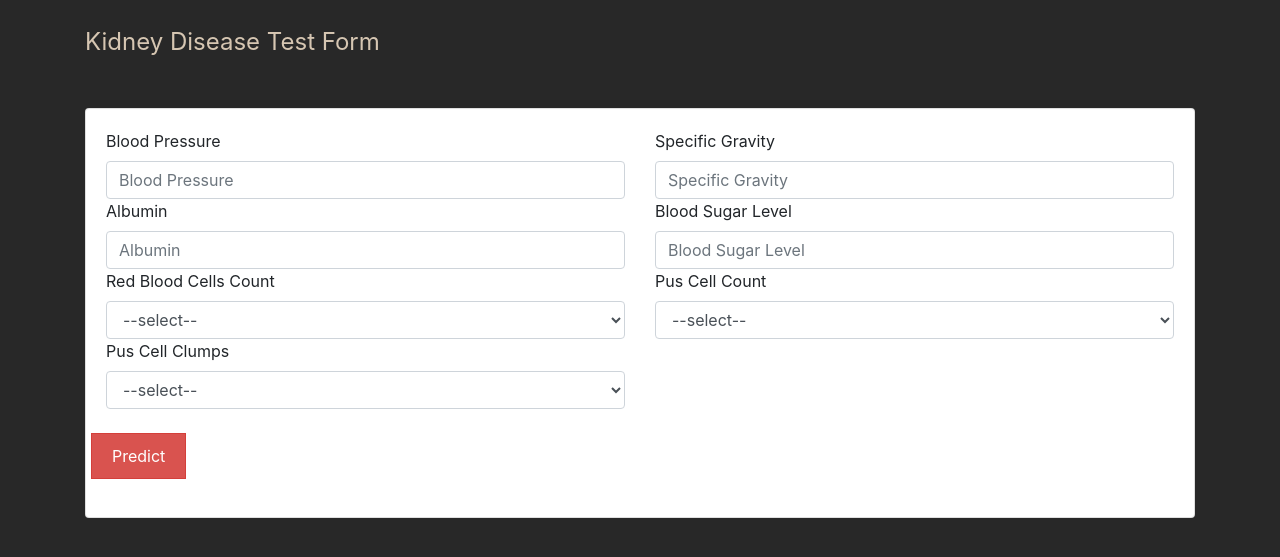
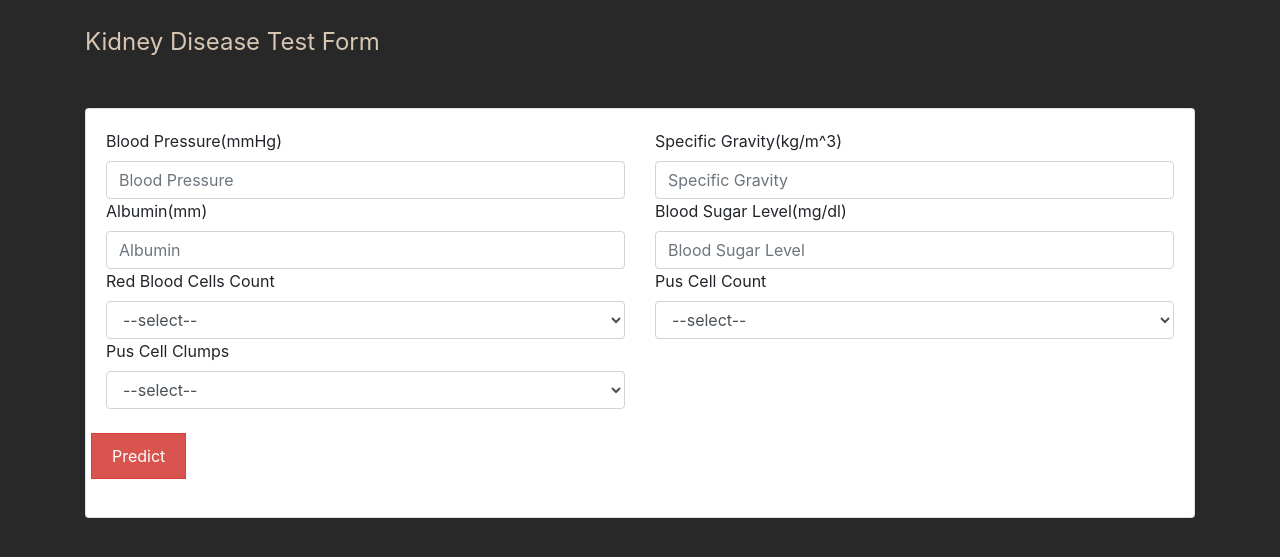
Before and after one commit to sanyukta-patil/Kidney, a Flask app: page / in a window 1280 px wide. Shown: the part 56-613 px from the top of the page. Run offline with Flask 2, Linux system fonts and the light colour scheme; some libraries are stand-ins or nearby versions.

Commit message:
updated unit

```diff
--- a/templates/kidney.html
+++ b/templates/kidney.html
@@ -40,19 +40,19 @@
           <div class="card card-body" >
             <div class="form-group  row">
             <div class="col-sm-6">
-              <label for="bp">Blood Pressure</label>
+              <label for="bp">Blood Pressure(mmHg)</label>
               <input class="form-control" type="number" id="bp" name="Year" required="required" placeholder="Blood Pressure">
             </div>
             <div class="col-sm-6">
-                         <label for="sg">Specific Gravity</label>
+                         <label for="sg">Specific Gravity(kg/m^3)</label>
                            <input class="form-control" type="number" step="any" id="sg" name="sg" required="required" placeholder="Specific Gravity">
             </div>
             <div class="col-sm-6">
-                          <label for="al">Albumin</label>
+                          <label for="al">Albumin(mm)</label>
                             <input class="form-control" type="number" id="al" name="al" required="required" placeholder="Albumin">
             </div>
             <div class="col-sm-6">
-              <label for="su">Blood Sugar Level</label>
+              <label for="su">Blood Sugar Level(mg/dl)</label>
                             <input class="form-control" type="number" id="su" name="su" required="required" placeholder="Blood Sugar Level">
             </div>
             <div class="col-sm-6">
```
